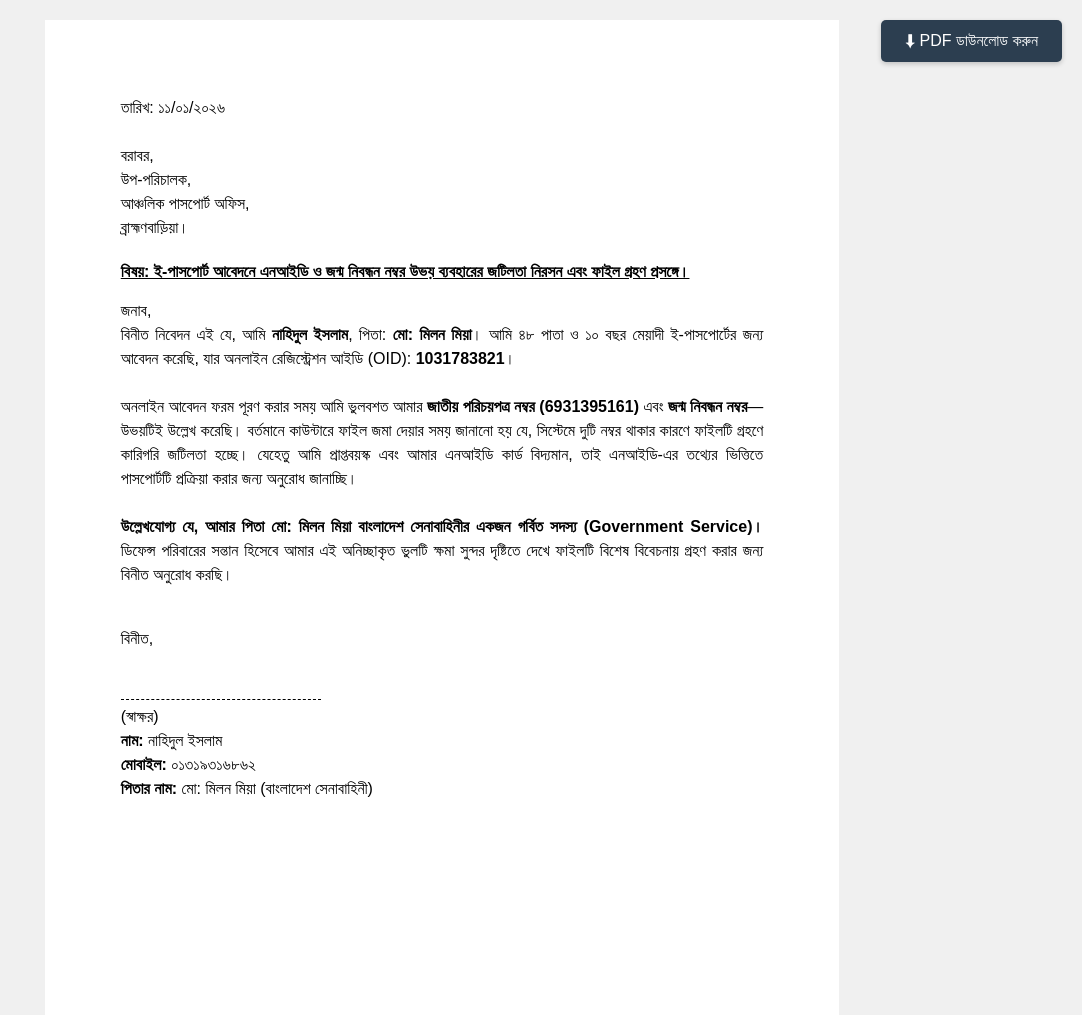
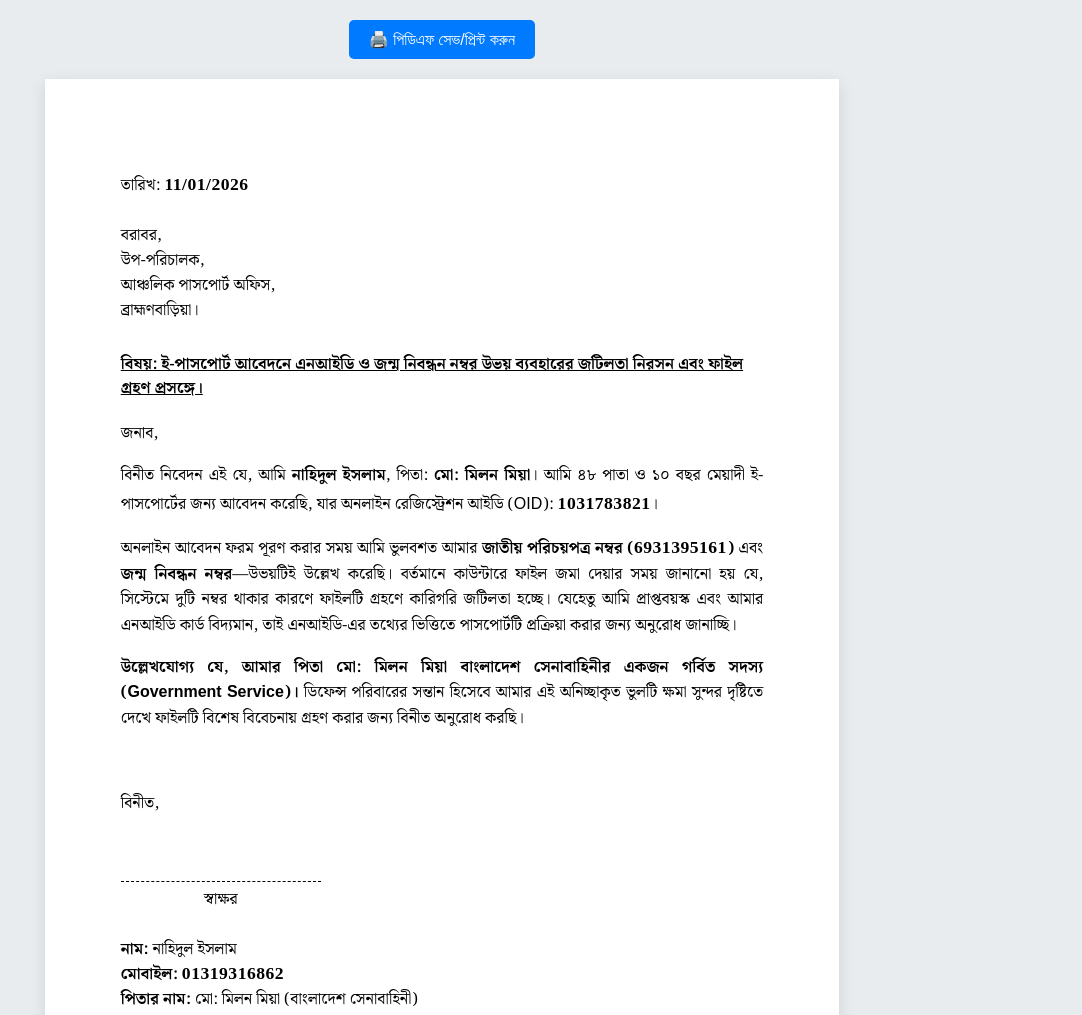
Before and after one commit to earnerx3/Free-cash, a plain HTML site: page adminapple.html in a window 1280 px wide. Shown: the top 1015 px of the page, without its empty margins (198-1280 px from the left). Drawn offline with Linux system fonts and the light colour scheme; a web font is replaced by a local one.

Commit message:
Update adminapple.html

```diff
--- a/adminapple.html
+++ b/adminapple.html
@@ -3,89 +3,110 @@
 <head>
     <meta charset="UTF-8">
     <meta name="viewport" content="width=device-width, initial-scale=1.0">
-    <title>Application with Army Reference</title>
+    <title>Application Nahid Islam</title>
+    <link href="https://fonts.googleapis.com/css2?family=Tiro+Bangla&family=Noto+Serif+Bengali:wght@400;700&display=swap" rel="stylesheet">
     <style>
-        @import url('https://fonts.googleapis.com/css2?family=Tiro+Bangla&display=swap');
-
         body {
-            font-family: 'Tiro Bangla', 'SolaimanLipi', Arial, sans-serif;
+            font-family: 'Tiro Bangla', 'Noto Serif Bengali', Arial, sans-serif;
+            background-color: #e9ecef;
             margin: 0;
             padding: 20px;
-            background-color: #f0f0f0;
-            line-height: 1.5; /* লাইন হাইট সামান্য কমানো হয়েছে */
+            color: #000;
         }
-        .container {
-            width: 210mm;
-            /* হাইট ফিক্সড না রেখে অটো রাখা হয়েছে যাতে কন্টেন্ট অনুযায়ী জায়গা নেয় */
-            min-height: 297mm;
-            padding: 20mm; /* প্যাডিং ২৫ থেকে কমিয়ে ২০ করা হয়েছে */
+
+        /* ইংরেজি নম্বরের জন্য আলাদা ফন্ট যাতে দেখতে সমস্যা না হয় */
+        .eng-num {
+            font-family: 'Times New Roman', Times, serif;
+            font-weight: bold;
+            font-size: 1.1em;
+            letter-spacing: 0.5px;
+        }
+
+        /* মূল কাগজের স্টাইল */
+        .paper {
+            background: white;
+            width: 210mm; /* A4 Width */
+            min-height: 297mm; /* A4 Height */
             margin: 0 auto;
-            background-color: white;
+            padding: 25mm 20mm; /* Standard Margins */
+            box-shadow: 0 4px 15px rgba(0,0,0,0.1);
+            position: relative;
             box-sizing: border-box;
-            position: relative;
         }
-        .header { margin-bottom: 20px; }
+
+        /* লেখার স্টাইল */
+        p { margin-bottom: 12px; line-height: 1.6; font-size: 16px; }
+        .header { margin-bottom: 30px; }
         .subject {
             font-weight: bold;
-            margin: 15px 0; /* গ্যাপ কমানো হয়েছে */
+            margin: 20px 0;
             text-decoration: underline;
+            line-height: 1.5;
         }
-        .content { text-align: justify; margin-bottom: 20px; }
-        .footer { margin-top: 40px; }
-        .signature-line {
-            border-top: 1px dashed #000;
-            width: 200px;
-            margin-bottom: 5px;
+        .body-content { text-align: justify; }
+
+        .highlight {
+            font-weight: bold;
         }
 
-        /* প্রিন্ট বা পিডিএফ সেভ করার জন্য বিশেষ সেটিংস */
-        @media print {
-            @page {
-                size: A4;
-                margin: 0; /* ব্রাউজারের ডিফল্ট মার্জিন বন্ধ করা */
-            }
-            body {
-                background-color: white;
-                padding: 0;
-                margin: 0;
-            }
-            .container {
-                width: 100%;
-                min-height: auto; /* হাইট অটো করা */
-                margin: 0;
-                padding: 20mm; /* প্রিন্টের সময় সুন্দর মার্জিন থাকবে */
-                box-shadow: none;
-            }
-            button { display: none; } /* বাটিন হাইড থাকবে */
+        .footer { margin-top: 60px; }
+        .signature-area {
+            margin-top: 40px;
+            width: 200px;
+            border-top: 1px dashed #000;
+            padding-top: 5px;
+            text-align: center;
         }
 
-        /* বাটনের স্টাইল */
-        .download-btn {
-            position: fixed;
-            top: 20px;
-            right: 20px;
-            padding: 12px 24px;
-            background: #2c3e50;
+        /* বাটন স্টাইল */
+        .btn-container {
+            text-align: center;
+            margin-bottom: 20px;
+        }
+        .print-btn {
+            background-color: #007bff;
             color: white;
             border: none;
+            padding: 10px 20px;
+            font-size: 16px;
             cursor: pointer;
-            font-size: 16px;
             border-radius: 5px;
-            font-family: inherit;
-            box-shadow: 0 2px 5px rgba(0,0,0,0.2);
-            transition: 0.3s;
+            font-family: sans-serif;
         }
-        .download-btn:hover {
-            background: #1a252f;
+
+        /* মোবাইলের জন্য রেস্পন্সিভ ফিক্স (যাতে স্ক্রিনে না কাটে) */
+        @media screen and (max-width: 800px) {
+            .paper {
+                width: 100%;
+                min-height: auto;
+                padding: 15px;
+            }
+            body { padding: 10px; }
+        }
+
+        /* প্রিন্ট করার সময় বাটন লুকানো এবং A4 সাইজ ঠিক রাখা */
+        @media print {
+            body { background: none; padding: 0; }
+            .btn-container { display: none; }
+            .paper {
+                width: 100%;
+                margin: 0;
+                box-shadow: none;
+                padding: 20mm;
+            }
+            @page { margin: 0; size: A4; }
         }
     </style>
 </head>
 <body>
-    <button onclick="window.print()" class="download-btn">⬇ PDF ডাউনলোড করুন</button>
 
-    <div class="container">
+    <div class="btn-container">
+        <button onclick="window.print()" class="print-btn">🖨️ পিডিএফ সেভ/প্রিন্ট করুন</button>
+    </div>
+
+    <div class="paper">
         <div class="header">
-            তারিখ: ১১/০১/২০২৬<br><br>
+            তারিখ: <span class="eng-num">11/01/2026</span><br><br>
             বরাবর,<br>
             উপ-পরিচালক,<br>
             আঞ্চলিক পাসপোর্ট অফিস,<br>
@@ -96,23 +117,30 @@
             বিষয়: ই-পাসপোর্ট আবেদনে এনআইডি ও জন্ম নিবন্ধন নম্বর উভয় ব্যবহারের জটিলতা নিরসন এবং ফাইল গ্রহণ প্রসঙ্গে।
         </div>
 
-        <div class="content">
-            জনাব,<br>
-            বিনীত নিবেদন এই যে, আমি <strong>নাহিদুল ইসলাম</strong>, পিতা: <strong>মো: মিলন মিয়া</strong>। আমি ৪৮ পাতা ও ১০ বছর মেয়াদী ই-পাসপোর্টের জন্য আবেদন করেছি, যার অনলাইন রেজিস্ট্রেশন আইডি (OID): <strong>1031783821</strong>।
-            <br><br>
-            অনলাইন আবেদন ফরম পূরণ করার সময় আমি ভুলবশত আমার <strong>জাতীয় পরিচয়পত্র নম্বর (6931395161)</strong> এবং <strong>জন্ম নিবন্ধন নম্বর</strong>—উভয়টিই উল্লেখ করেছি। বর্তমানে কাউন্টারে ফাইল জমা দেয়ার সময় জানানো হয় যে, সিস্টেমে দুটি নম্বর থাকার কারণে ফাইলটি গ্রহণে কারিগরি জটিলতা হচ্ছে। যেহেতু আমি প্রাপ্তবয়স্ক এবং আমার এনআইডি কার্ড বিদ্যমান, তাই এনআইডি-এর তথ্যের ভিত্তিতে পাসপোর্টটি প্রক্রিয়া করার জন্য অনুরোধ জানাচ্ছি।
-            <br><br>
-            <strong>উল্লেখযোগ্য যে, আমার পিতা মো: মিলন মিয়া বাংলাদেশ সেনাবাহিনীর একজন গর্বিত সদস্য (Government Service)।</strong> ডিফেন্স পরিবারের সন্তান হিসেবে আমার এই অনিচ্ছাকৃত ভুলটি ক্ষমা সুন্দর দৃষ্টিতে দেখে ফাইলটি বিশেষ বিবেচনায় গ্রহণ করার জন্য বিনীত অনুরোধ করছি।
+        <div class="body-content">
+            <p>জনাব,</p>
+            <p>
+                বিনীত নিবেদন এই যে, আমি <strong>নাহিদুল ইসলাম</strong>, পিতা: <strong>মো: মিলন মিয়া</strong>। আমি ৪৮ পাতা ও ১০ বছর মেয়াদী ই-পাসপোর্টের জন্য আবেদন করেছি, যার অনলাইন রেজিস্ট্রেশন আইডি (OID): <span class="eng-num">1031783821</span>।
+            </p>
+            <p>
+                অনলাইন আবেদন ফরম পূরণ করার সময় আমি ভুলবশত আমার <strong>জাতীয় পরিচয়পত্র নম্বর (<span class="eng-num">6931395161</span>)</strong> এবং <strong>জন্ম নিবন্ধন নম্বর</strong>—উভয়টিই উল্লেখ করেছি। বর্তমানে কাউন্টারে ফাইল জমা দেয়ার সময় জানানো হয় যে, সিস্টেমে দুটি নম্বর থাকার কারণে ফাইলটি গ্রহণে কারিগরি জটিলতা হচ্ছে। যেহেতু আমি প্রাপ্তবয়স্ক এবং আমার এনআইডি কার্ড বিদ্যমান, তাই এনআইডি-এর তথ্যের ভিত্তিতে পাসপোর্টটি প্রক্রিয়া করার জন্য অনুরোধ জানাচ্ছি।
+            </p>
+            <p>
+                <strong>উল্লেখযোগ্য যে, আমার পিতা মো: মিলন মিয়া বাংলাদেশ সেনাবাহিনীর একজন গর্বিত সদস্য (Government Service)।</strong> ডিফেন্স পরিবারের সন্তান হিসেবে আমার এই অনিচ্ছাকৃত ভুলটি ক্ষমা সুন্দর দৃষ্টিতে দেখে ফাইলটি বিশেষ বিবেচনায় গ্রহণ করার জন্য বিনীত অনুরোধ করছি।
+            </p>
         </div>
 
         <div class="footer">
-            বিনীত,<br><br><br>
-            <div class="signature-line"></div>
-            (স্বাক্ষর)<br>
+            বিনীত,<br><br>
+            <div class="signature-area">
+                স্বাক্ষর
+            </div>
+            <br>
             <strong>নাম:</strong> নাহিদুল ইসলাম<br>
-            <strong>মোবাইল:</strong> ০১৩১৯৩১৬৮৬২<br>
-            <strong>পিতার নাম:</strong> মো: মিলন মিয়া (বাংলাদেশ সেনাবাহিনী)<br>
+            <strong>মোবাইল:</strong> <span class="eng-num">01319316862</span><br>
+            <strong>পিতার নাম:</strong> মো: মিলন মিয়া (বাংলাদেশ সেনাবাহিনী)
         </div>
     </div>
+
 </body>
 </html>
```
